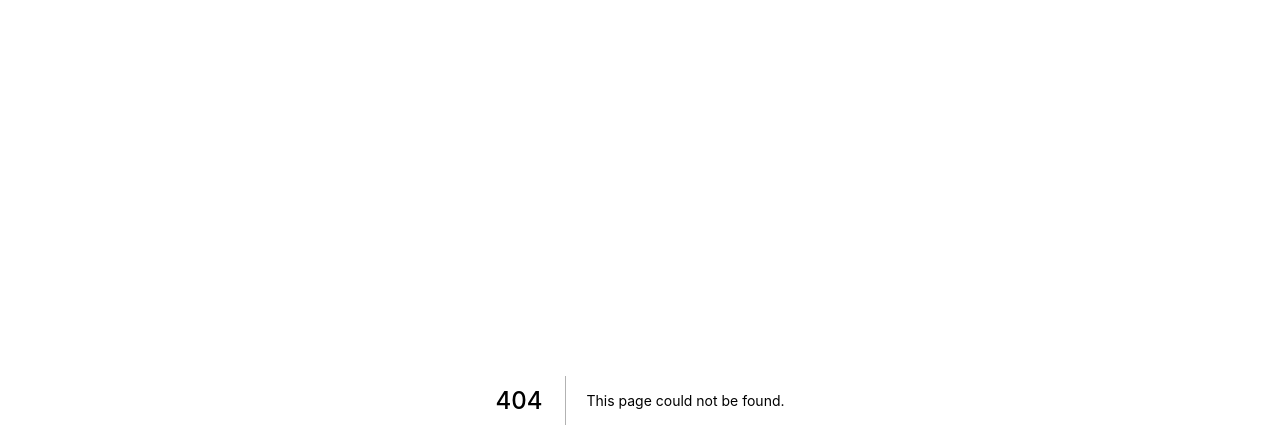
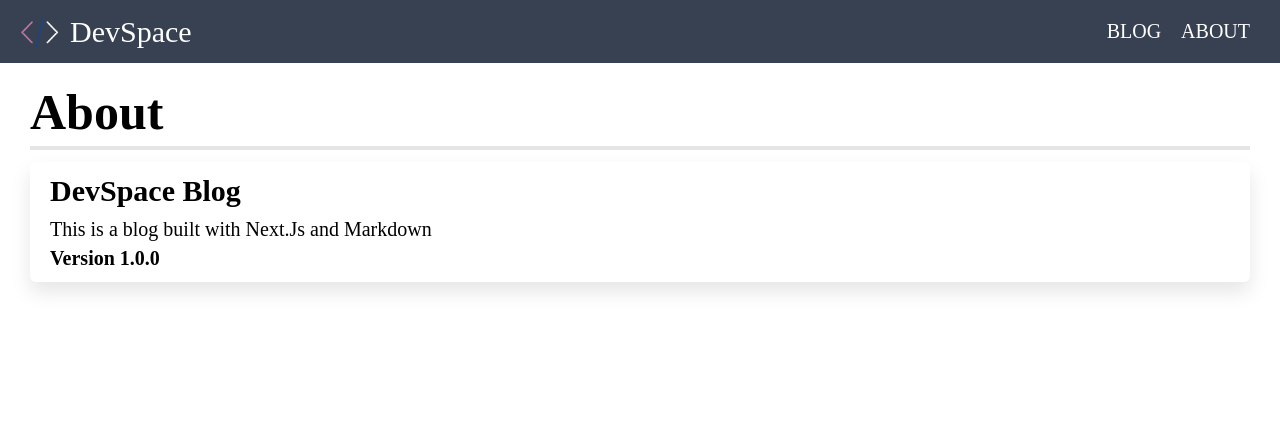
Before and after one commit to ahmetsuhan/DevSpace-next.Js, a Next.js app in the folder dev-space/: page /about in a window 1280 px wide. Before the commit this address had no page. Shown: the top 448 px of the page. Built offline with nearby package versions, Linux system fonts and the light colour scheme.

Commit message:
add about page

```diff
--- /dev/null
+++ b/dev-space/pages/about.js
@@ -0,0 +1,20 @@
+import Layout from "../components/Layout";
+import React from "react";
+
+const AboutPage = () => {
+  return (
+    <Layout title="About DevSpace">
+      <div className="about-page">
+        <h1>About</h1>
+        <div className="a">
+          <h3>DevSpace Blog</h3>
+
+          <p>This is a blog built with Next.Js and Markdown</p>
+          <span>Version 1.0.0</span>
+        </div>
+      </div>
+    </Layout>
+  );
+};
+
+export default React.memo(AboutPage);
--- a/dev-space/styles/abstracts/variable.style.scss
+++ b/dev-space/styles/abstracts/variable.style.scss
@@ -1,5 +1,6 @@
-$color-black: #000;
-
 $bg-gray-700: rgb(55, 65, 81);
 
 $color-white: #fff;
+$color-black: #000;
+
+$color-light-dark-1: rgba(0, 0, 0, 0.1);
--- a/dev-space/styles/components/Layout.style.scss
+++ b/dev-space/styles/components/Layout.style.scss
@@ -2,7 +2,7 @@
   .container {
     width: 100%;
     height: auto;
-    margin: 1rem 2rem;
     font-size: 1.6rem;
+    padding: 2rem 3rem;
   }
 }
--- a/dev-space/styles/globals.scss
+++ b/dev-space/styles/globals.scss
@@ -1,6 +1,9 @@
 @import "./abstracts/variable.style.scss";
 
 @import "./components/components.style.scss";
+
+@import "./pages/AboutPage.style.scss";
+
 *,
 ::after,
 ::before {
--- /dev/null
+++ b/dev-space/styles/pages/AboutPage.style.scss
@@ -0,0 +1,29 @@
+.about-page {
+  font-size: 2rem;
+
+  > h1 {
+    font-size: 5rem;
+    border-bottom: 0.4rem solid $color-light-dark-1;
+    padding-bottom: 0.5rem;
+  }
+
+  div {
+    background-color: $color-white;
+    box-shadow: 0 1rem 2rem 0 $color-light-dark-1;
+    padding: 1.2rem 2rem;
+    margin-top: 1.2rem;
+    border-radius: 0.6rem;
+    > h3 {
+      font-size: 3rem;
+      margin-bottom: 1rem;
+
+      & + p {
+        margin-bottom: 0.6rem;
+
+        & + span {
+          font-weight: bold;
+        }
+      }
+    }
+  }
+}
```
